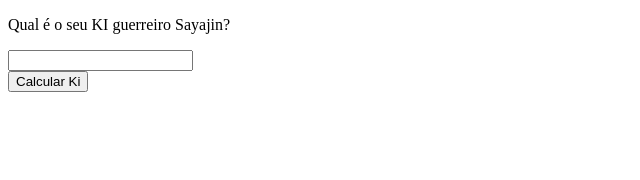
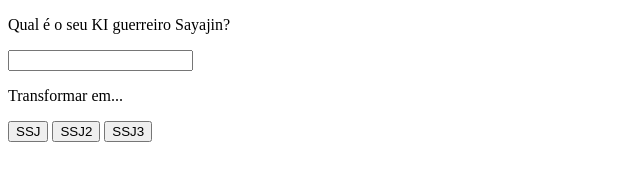
Before and after one commit to HarisonRios/LogicaJS---2, a plain HTML site: page ex6.html in a window 1280 px wide. Shown: the whole page, without its empty margins (0-640 px from the left). Drawn offline with Linux system fonts and the light colour scheme.

Commit message:
update ex6

```diff
--- a/ex6.html
+++ b/ex6.html
@@ -1,35 +1,45 @@
 <!DOCTYPE html>
 <html lang="pt-br">
+
 <head>
     <meta charset="UTF-8">
     <meta name="viewport" content="width=device-width, initial-scale=1.0">
     <title>Exercício 6</title>
 </head>
+
 <body>
+    <p>Qual é o seu KI guerreiro Sayajin?</p>
+    <input type="text" id="valor_ki">
+    <br>
 
-    <p>Qual é o seu KI guerreiro Sayajin?</p>
-        <input type="number" id="valor_ki">
-        <br>
+    <p>Transformar em...</p>
+    <button onclick="calcularKiSSJ()"> SSJ </button>
+    <button onclick="calcularKiSSJ2()"> SSJ2 </button>
+    <button onclick="calcularKiSSJ3()"> SSJ3 </button>
 
-        <button onclick="calcularKi()">Calcular Ki</button>
-        <br><br>
+    <br><br>
+    <div id="resultadoKi"></div>
+</body>
 
-        <div id="resultadoKi"></div>
-
-
-
-
-</body>
 </html>
 
 <script>
-    function calcularKi() {
-            let peso = Number(pesoInput.value);
+    function calcularKi(transformacao, multiplicador) {
+        let valorKi = Number(valor_ki.value)
+        let novoKi = valorKi * multiplicador;
+        resultadoKi.innerHTML = `Após se transformar em ${transformacao}, o ki desse Sayajin passa a ser de ${novoKi.toFixed(2)}.`;
+    }
 
-            let altura = Number(alturaInput.value);
+    function calcularKiSSJ() {
+        calcularKi('SSJ', 50);
+    }
 
-            let imc = peso / (altura * altura);
+    function calcularKiSSJ2() {
+        calcularKi('SSJ2', 100);
+    }
 
-            resultadoIMC.innerHTML = `Seu IMC é ${imc.toFixed(2)}`;
-        }
+    function calcularKiSSJ3() {
+        calcularKi('SSJ3', 200);
+    }
+
 </script>
```
